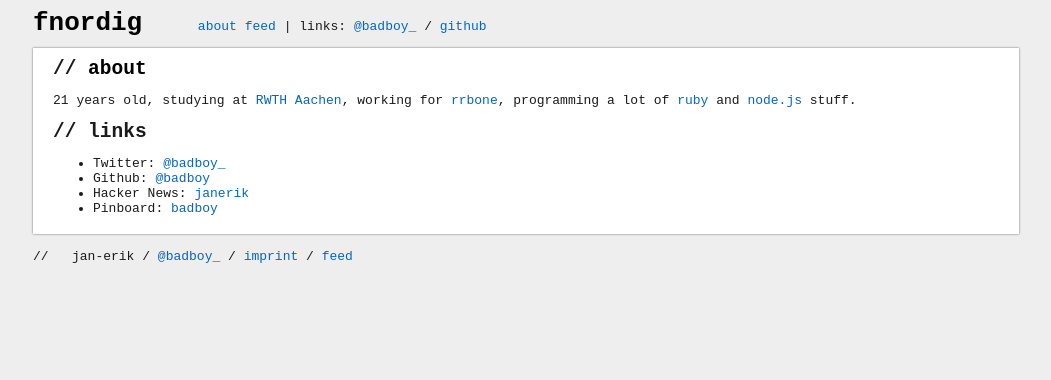
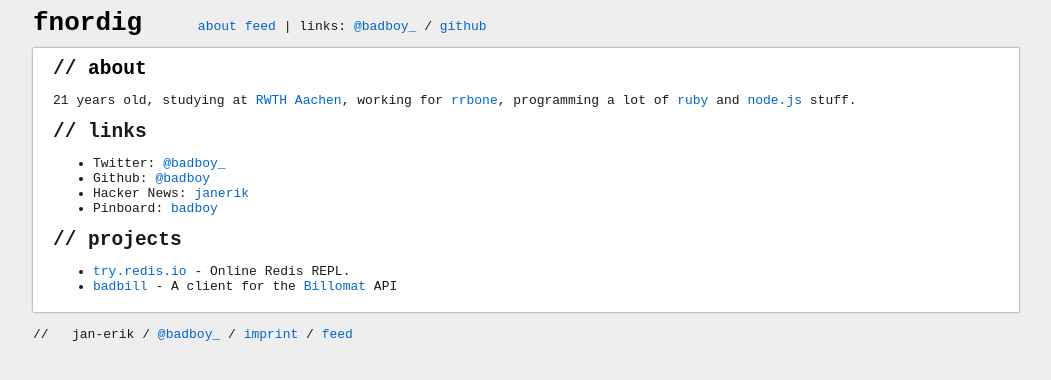
Before and after one commit to badboy/fnordig.de, a Jekyll site: the page built from about.markdown, in a window 1280 px wide. Shown: the top 380 px of the page, without its empty margins (114-1165 px from the left). Built offline with Jekyll 4.4.1, drawn with Linux system fonts in a browser that asks for light colours.

Commit message:
Add projects in about.

```diff
--- a/about.markdown
+++ b/about.markdown
@@ -14,3 +14,8 @@ studying at [RWTH Aachen](http://www.rwth-aachen.de/), working for
 * Github: [@badboy](https://github.com/badboy)
 * Hacker News: [janerik](http://news.ycombinator.com/user?id=janerik)
 * Pinboard: [badboy](http://pinboard.in/u:badboy)
+
+## // projects
+
+* [try.redis.io](http://try.redis.io) - Online Redis REPL.
+* [badbill](https://github.com/badboy/badbill) - A client for the [Billomat](http://www.billomat.com/en/api/) API
```
